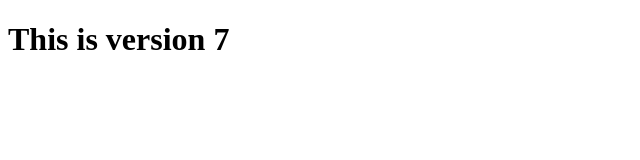
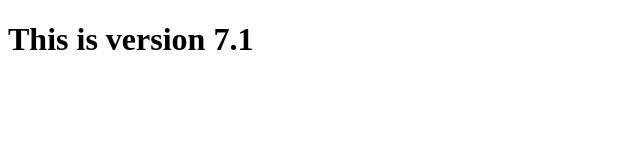
Before and after one commit to Vish2810/Test-Repo, a plain HTML site: page index.html in a window 1280 px wide. Shown: the full height of the page, 0-640 px from the left. Drawn offline with Linux system fonts and the light colour scheme.

Commit message:
merge conflict

```diff
--- a/index.html
+++ b/index.html
@@ -7,6 +7,6 @@
     <title>Document</title>
 </head>
 <body>
-    <h1>This is version 7</h1>
+    <h1>This is version 7.1</h1>
 </body>
 </html>
```
